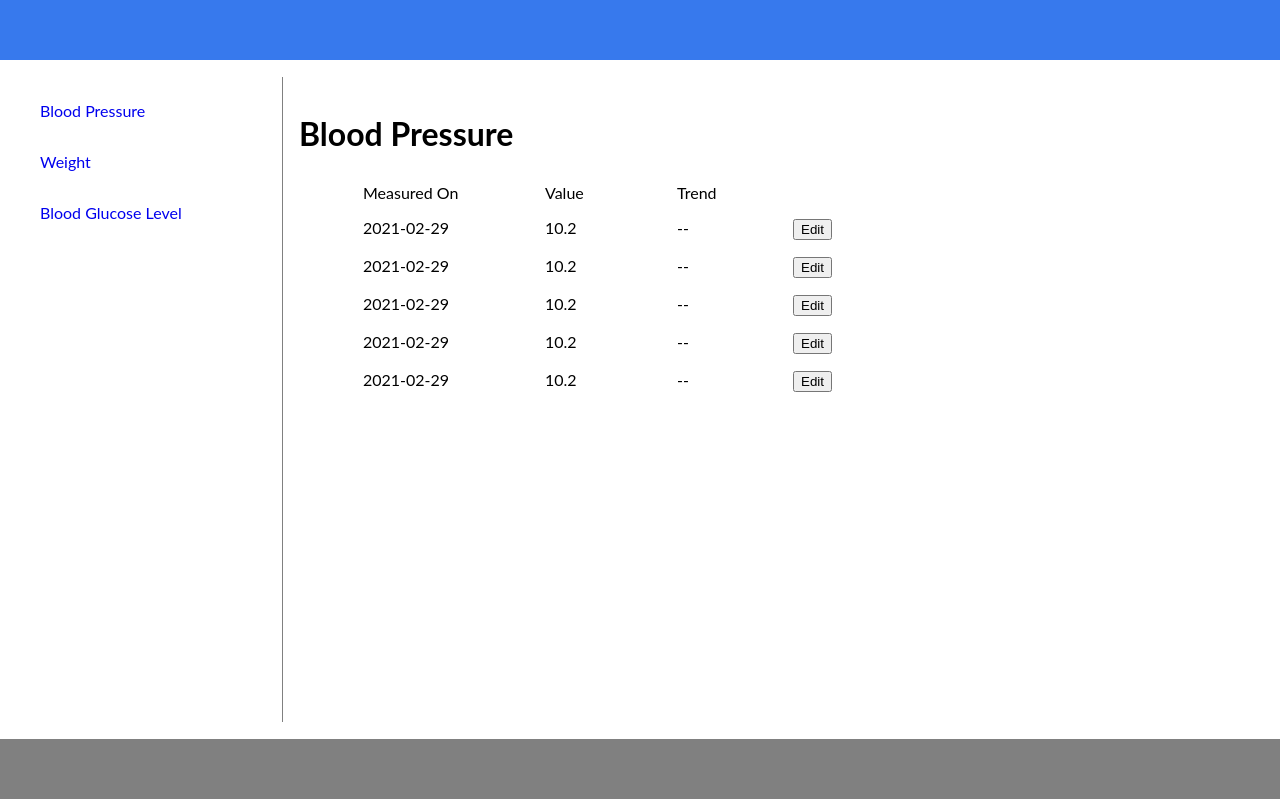
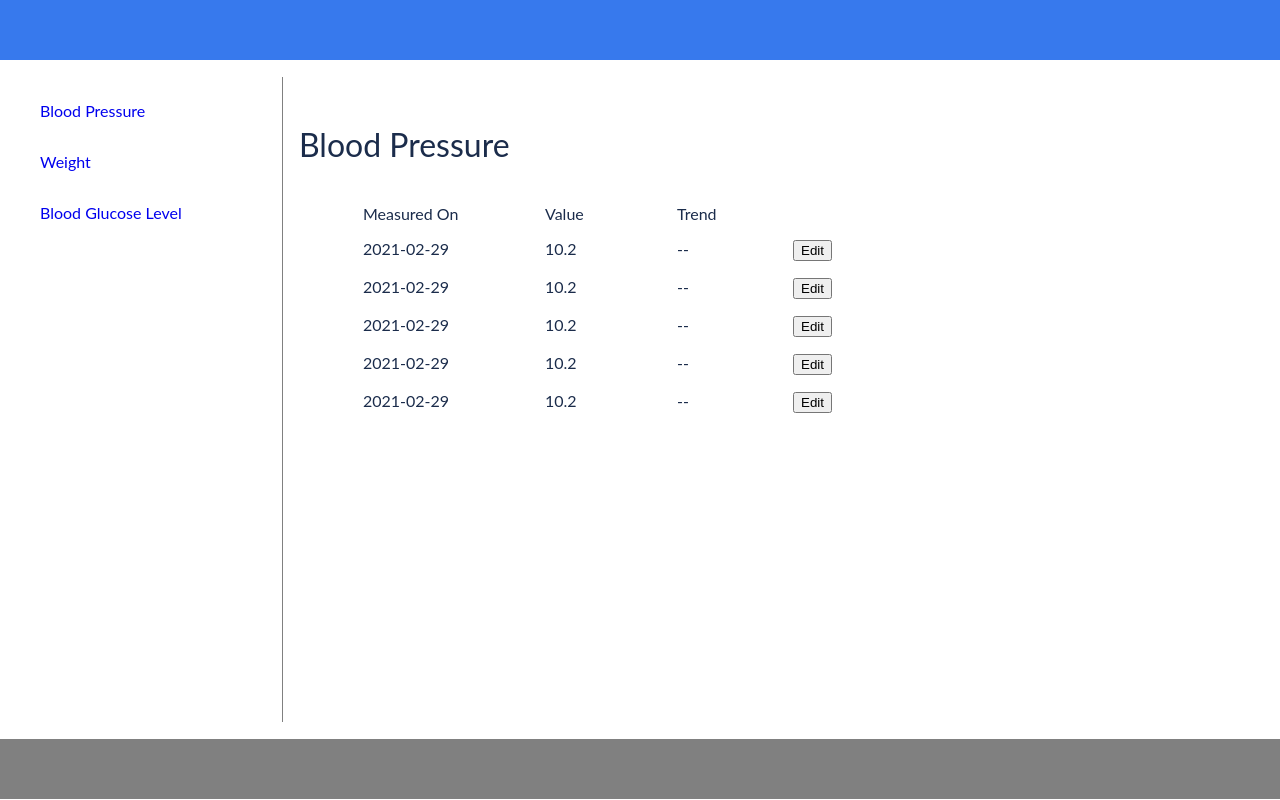
Before and after one commit to ValentinnDimitroff/castor-health, a React (Create React App) app: page / in a window 1280 px wide. Built offline with nearby package versions, Linux system fonts and the light colour scheme.

Commit message:
Add Typography

```diff
--- /dev/null
+++ b/src/components/design/Typography.jsx
@@ -0,0 +1,22 @@
+import React from 'react'
+import PropTypes from 'prop-types'
+import { createUseStyles } from 'react-jss'
+
+const useStyles = createUseStyles(theme => ({
+    typo: props => theme.font[props.variant]
+}))
+
+const Typography = ({ variant, className, children, ...props }) => {
+    const classes = useStyles({ variant })
+    return (
+        <p className={`${classes.typo} ${className || ""}`} {...props}>
+            {children}
+        </p>
+    )
+}
+
+Typography.propTypes = {
+    variant: PropTypes.string,
+}
+
+export default Typography
--- /dev/null
+++ b/src/components/design/index.js
@@ -0,0 +1 @@
+export { default as Typography } from './Typography'
--- a/src/components/shared/metrics/MetricsBaseList.jsx
+++ b/src/components/shared/metrics/MetricsBaseList.jsx
@@ -2,6 +2,7 @@ import React from 'react'
 import PropTypes from 'prop-types'
 import { createUseStyles } from 'react-jss'
 import { useHistory, useLocation } from 'react-router'
+import { Typography } from '../../design'
 
 const useStyles = createUseStyles(theme => ({
     list: {
@@ -33,7 +34,7 @@ const MetricsBaseList = ({ title, records, ...props }) => {
 
     return (
         <div {...props}>
-            <h1>{title}</h1>
+            <Typography variant="heading">{title}</Typography>
             <div>
                 <ul className={classes.list}>
                     <li>
--- a/src/index.css
+++ b/src/index.css
@@ -1,5 +1,7 @@
 body {
   margin: 0;
+  height: 100%;
+  color: #1B2C4B;
   font-family: 'Lato', 'Roboto', 'Oxygen',
     'Ubuntu', 'Cantarell', 'Fira Sans', 'Droid Sans', 'Helvetica Neue',
     sans-serif;
```
